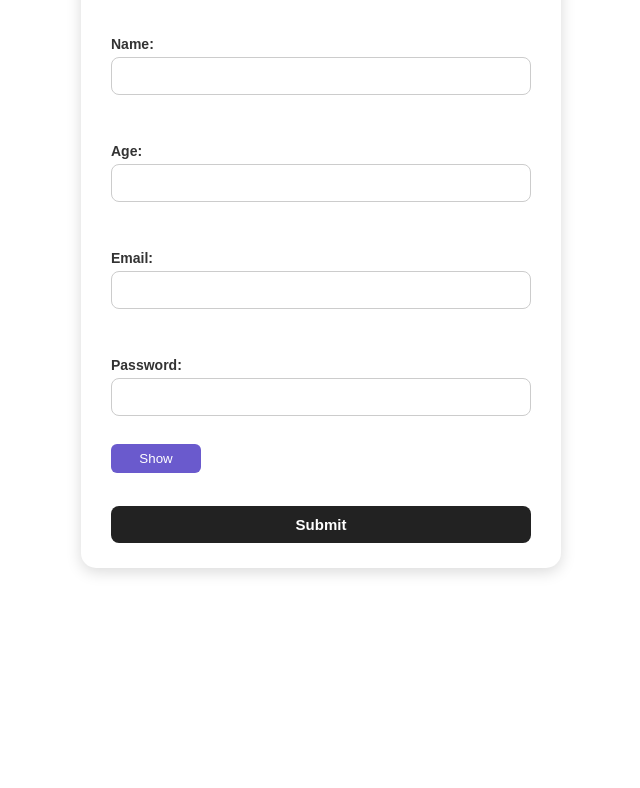
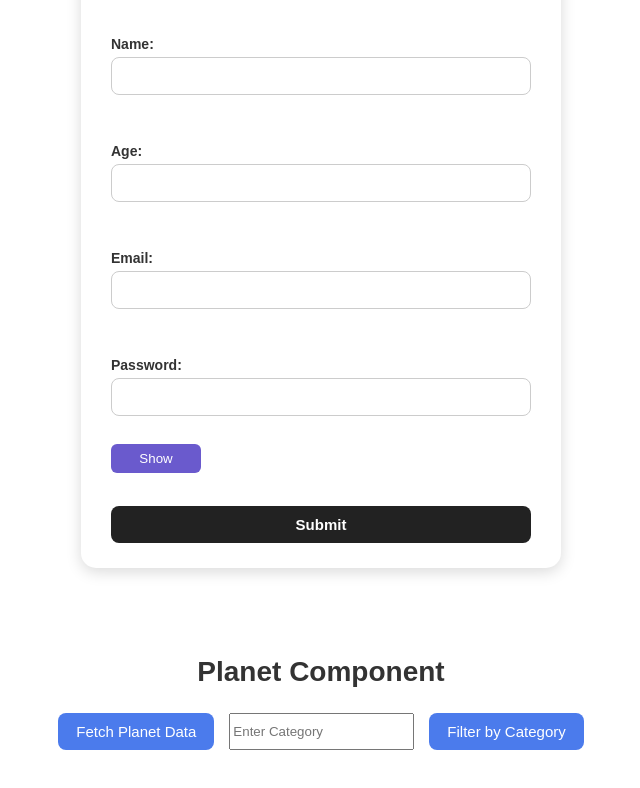
Before and after one commit to Shubham-K9/React-Components, a React (Vite) app: page / in a window 1280 px wide. Shown: the part 1184-1972 px from the top of the page, without its empty margins (319-959 px from the left). Before the commit the page ends 1792 px from the top, so only its background shows below. Built offline with nearby package versions, Linux system fonts and the light colour scheme.

Commit message:
Planet API From NASA

```diff
--- /dev/null
+++ b/Utils.jsx
@@ -0,0 +1,4 @@
+const PLANET_API="https://eyes.nasa.gov/apps/orrery/entity_info.json";
+
+
+export default PLANET_API;
--- /dev/null
+++ b/components/Planet.jsx
@@ -0,0 +1,56 @@
+import React, { useState } from "react";
+import PLANET_API from "../Utils.jsx";
+
+
+const Planet = () => {
+  const [planetData, setPlanetData] = useState(null);
+  const [category, setCategory] = useState();
+
+  const fetchPlanetData = async () => {
+    try {
+      const response = await fetch(PLANET_API);
+      const data = await response.json();
+      setPlanetData(Object.values(data));
+    } catch (error) {
+      console.error("Error fetching planet data:", error);
+    }
+  };
+
+  const filterPlanet = (data) => {
+    if (!data || !category) return;
+    const srcPlanets = data.filter((planet) => planet.category.toLowerCase().includes(category));
+    setPlanetData(srcPlanets);
+  };
+
+  return (
+    <div className="planet-wrapper">
+      <h1>Planet Component</h1>
+
+      <div className="btn-group">
+        <button className="btn" onClick={fetchPlanetData}>
+          Fetch Planet Data
+        </button>
+        <input type="character" placeholder="Enter Category" onChange={(e) => setCategory(e.target.value)} />
+
+        <button className="btn" onClick={() => filterPlanet(planetData)}>
+          Filter by Category
+        </button>
+      </div>
+
+      <div className="planet-grid">
+        {planetData &&
+          planetData.map((planet) => (
+            <div className="planet-card" key={planet.id}>
+              <h3>{planet.name}</h3>
+              <p><strong>ID:</strong> {planet.id}</p>
+              <p><strong>Category:</strong> {planet.category}</p>
+              <p><strong>Subcategory:</strong> {planet.subcategory || "None"}</p>
+              <p><strong>Weight:</strong> {planet.weight}</p>
+            </div>
+          ))}
+      </div>
+    </div>
+  );
+};
+
+export default Planet;
--- a/src/index.css
+++ b/src/index.css
@@ -215,3 +215,73 @@ button[type="submit"] {
 button[type="submit"]:hover {
   background-color: #444;
 }
+.planet-wrapper {
+  padding: 30px;
+  font-family: "Poppins", sans-serif;
+}
+
+.planet-wrapper h1 {
+  text-align: center;
+  margin-bottom: 25px;
+  font-size: 28px;
+  font-weight: 600;
+  color: #333;
+}
+
+.btn-group {
+  display: flex;
+  justify-content: center;
+  gap: 15px;
+  margin-bottom: 30px;
+}
+
+.btn {
+  padding: 10px 18px;
+  border: none;
+  background: #4b7bec;
+  color: white;
+  border-radius: 8px;
+  cursor: pointer;
+  font-size: 15px;
+  font-weight: 500;
+  transition: 0.3s ease;
+}
+
+.btn:hover {
+  background: #3867d6;
+  transform: translateY(-2px);
+}
+
+.planet-grid {
+  margin-top: 20px;
+  display: flex;
+  flex-wrap: wrap;
+  gap: 20px;
+  justify-content: center;
+}
+
+.planet-card {
+  width: 280px;
+  padding: 20px;
+  background: #fff;
+  border-radius: 14px;
+  box-shadow: 0 4px 12px rgba(0,0,0,0.1);
+  transition: 0.3s ease;
+}
+
+.planet-card:hover {
+  transform: scale(1.04);
+  box-shadow: 0 6px 18px rgba(0,0,0,0.15);
+}
+
+.planet-card h3 {
+  margin-bottom: 10px;
+  font-size: 22px;
+  color: #2c3e50;
+}
+
+.planet-card p {
+  margin: 6px 0;
+  font-size: 15px;
+  color: #555;
+}
--- a/src/main.jsx
+++ b/src/main.jsx
@@ -7,6 +7,7 @@ import Toggle from '../components/Toggle.jsx'
 import PassHide from '../components/PassHide.jsx'
 import CharacterCnt from '../components/CharacterCnt.jsx'
 import FormVal from '../components/FormVal.jsx'
+import Planet from '../components/Planet.jsx'
 
 createRoot(document.getElementById('root')).render(
   <StrictMode>
@@ -18,6 +19,7 @@ createRoot(document.getElementById('root')).render(
     <PassHide />
     <CharacterCnt />
     <FormVal />
+    <Planet/>
 
   </StrictMode>,
 )
```
